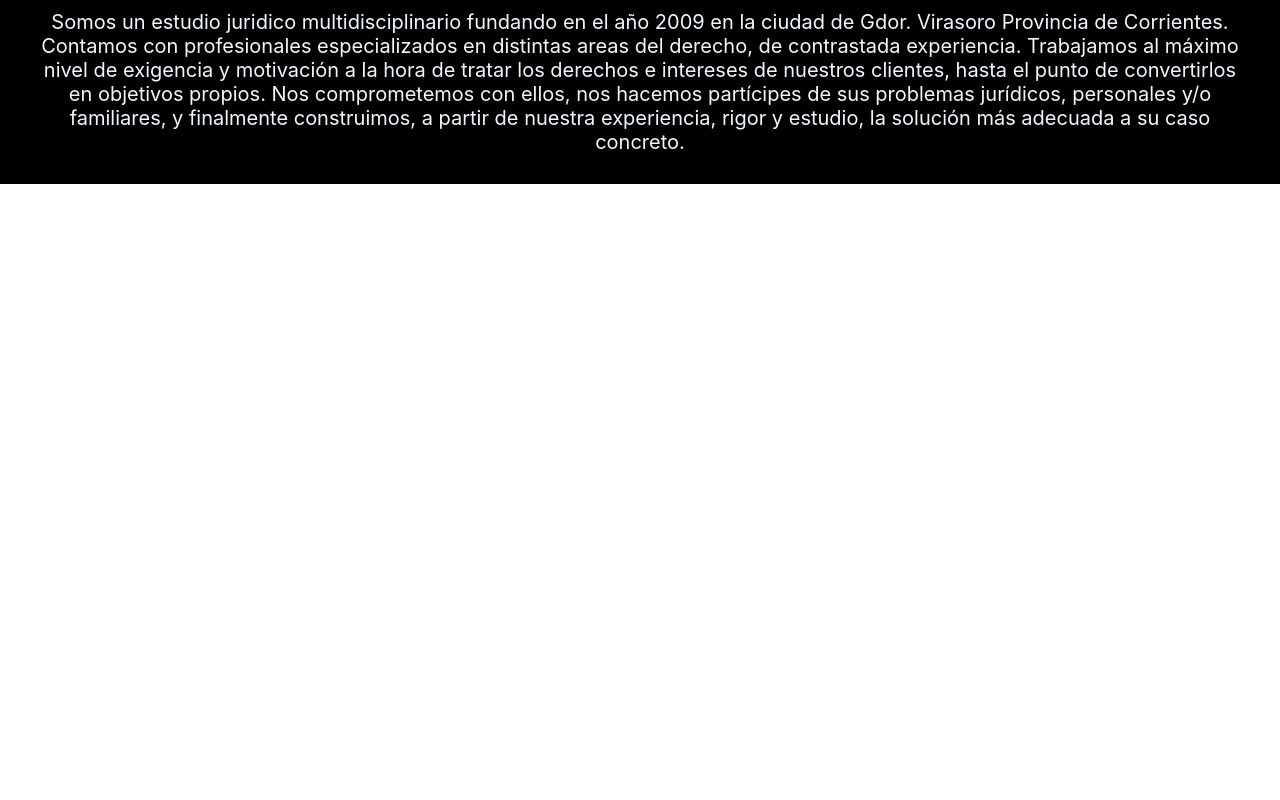
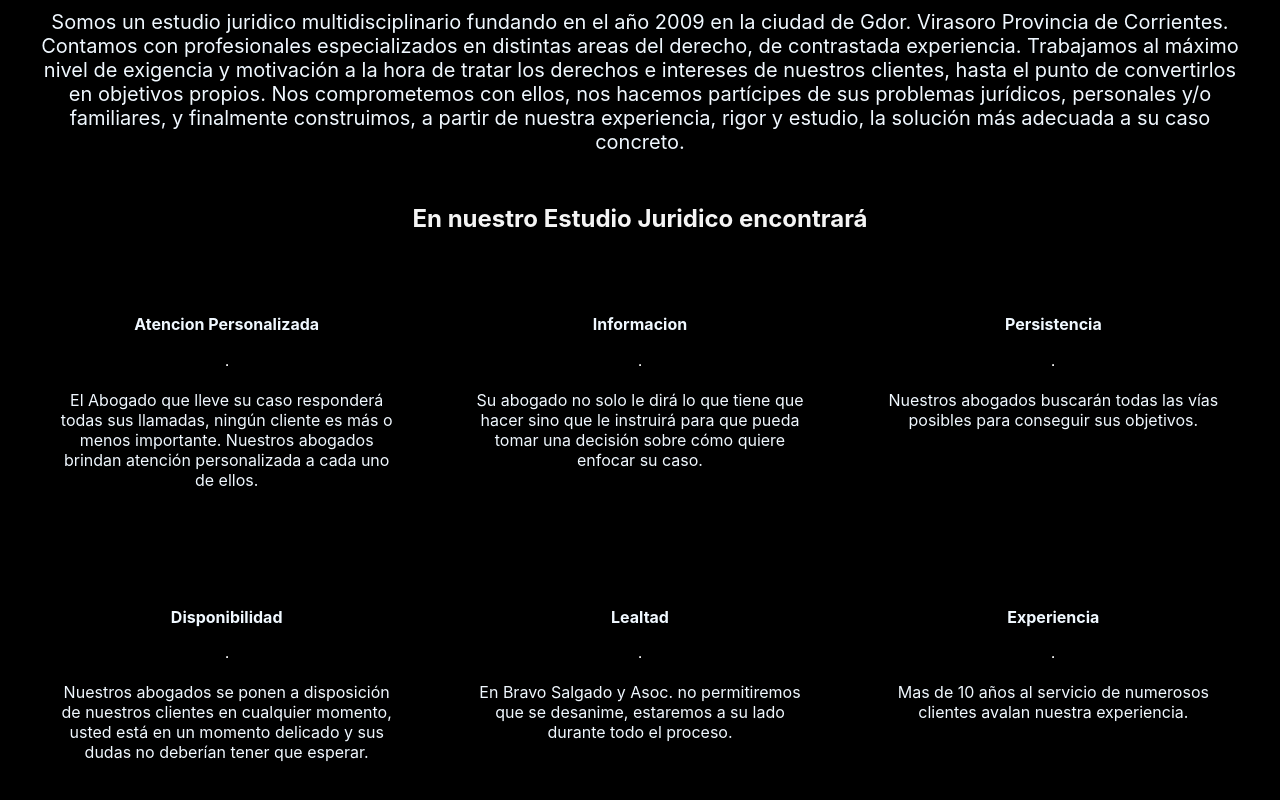
Before and after one commit to GabrielaPatriciaRodriguez/estudJcoApp, a React (Create React App) app: page / in a window 1280 px wide. Shown: the part 817-1617 px from the top of the page. Before the commit the page ends 1001 px from the top, so only its background shows below. Built offline with nearby package versions, Linux system fonts and the light colour scheme.

Commit message:
agregando lo que nos diferencia

```diff
--- a/src/App.js
+++ b/src/App.js
@@ -7,6 +7,7 @@
 import FrontPage from './Components/FrontPage/FrontPage';
 import CardFront from './Components/CardFront/CardFront';
 import Nosotros from './Components/Nosotros/Nosotros';
+import Diferencia from './Components/Diferencia/Diferencia';
 
 //Views
 
@@ -35,6 +36,7 @@
       description="Defensas penales, asesoramiento integral..."/>
       </div>
      <Nosotros />
+     <Diferencia />
     </div>
   );
 }
--- /dev/null
+++ b/src/Components/CardDiferencia/CardDiferencia.css
@@ -0,0 +1,6 @@
+.CardDiferencia{
+    display: flex;
+    flex-direction: column;
+    width: auto;
+    padding: 40px;
+}
--- /dev/null
+++ b/src/Components/CardDiferencia/CardDiferencia.js
@@ -0,0 +1,16 @@
+import React from "react";
+import "../CardDiferencia/CardDiferencia.css";
+
+const CardDiferencia = (props) => {
+  return (
+    <div className="CardDiferencia">
+      <h4>{props.title}</h4>
+      <hr />
+      <p>
+      {props.description}
+      </p>
+    </div>
+  );
+};
+
+export default CardDiferencia;
--- /dev/null
+++ b/src/Components/Diferencia/Diferencia.css
@@ -0,0 +1,6 @@
+.Diferencia{
+    color: aliceblue;
+    display:grid;
+    grid-template-columns: 1fr 1fr 1fr;
+    padding: 0px 20px 0px 20px;
+}
--- /dev/null
+++ b/src/Components/Diferencia/Diferencia.js
@@ -0,0 +1,44 @@
+import React from "react";
+import CardDiferencia from "../CardDiferencia/CardDiferencia";
+import "../Diferencia/Diferencia.css";
+
+const Diferencia = () => {
+  return (
+    <>
+      <h2 style={{ color: "whitesmoke" }}>En nuestro Estudio Juridico encontrará</h2>
+      <div className="Diferencia">
+        <CardDiferencia
+          title="Atencion Personalizada"
+          description="El Abogado que lleve su caso responderá todas sus llamadas, ningún cliente
+        es más o menos importante. Nuestros abogados brindan atención personalizada a cada uno
+        de ellos."
+        />
+        <CardDiferencia
+          title="Informacion"
+          description="Su abogado no solo le dirá lo que tiene que hacer sino que le instruirá para
+          que pueda tomar una decisión sobre cómo quiere enfocar su caso."
+        />
+        <CardDiferencia
+          title="Persistencia"
+          description="Nuestros abogados buscarán todas las vías posibles para conseguir sus objetivos."
+        />
+        <CardDiferencia
+          title="Disponibilidad"
+          description="Nuestros abogados se ponen a disposición de nuestros clientes en cualquier
+          momento, usted está en un momento delicado y sus dudas no deberían tener que esperar."
+        />
+        <CardDiferencia
+          title="Lealtad"
+          description="En Bravo Salgado y Asoc. no permitiremos que se desanime, estaremos
+           a su lado durante todo el proceso."
+        />
+        <CardDiferencia
+          title="Experiencia"
+          description="Mas de 10 años al servicio de numerosos clientes avalan nuestra experiencia."
+        />
+      </div>
+    </>
+  );
+};
+
+export default Diferencia;
```
